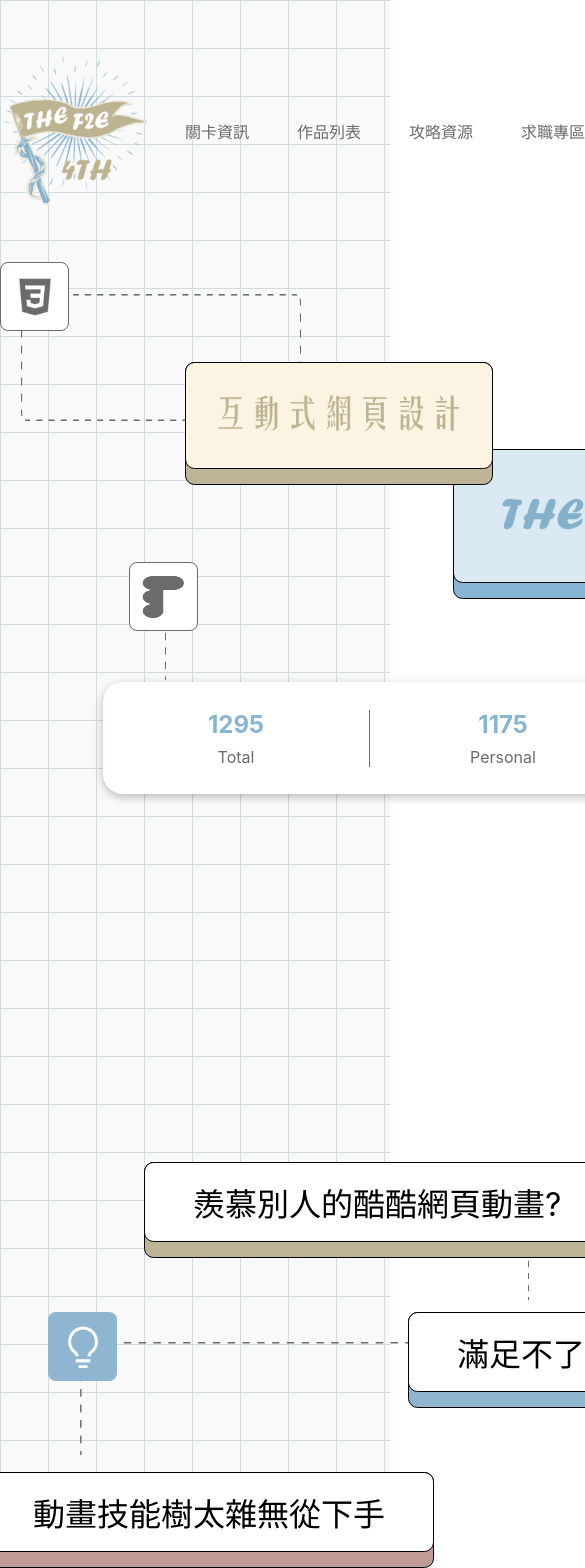
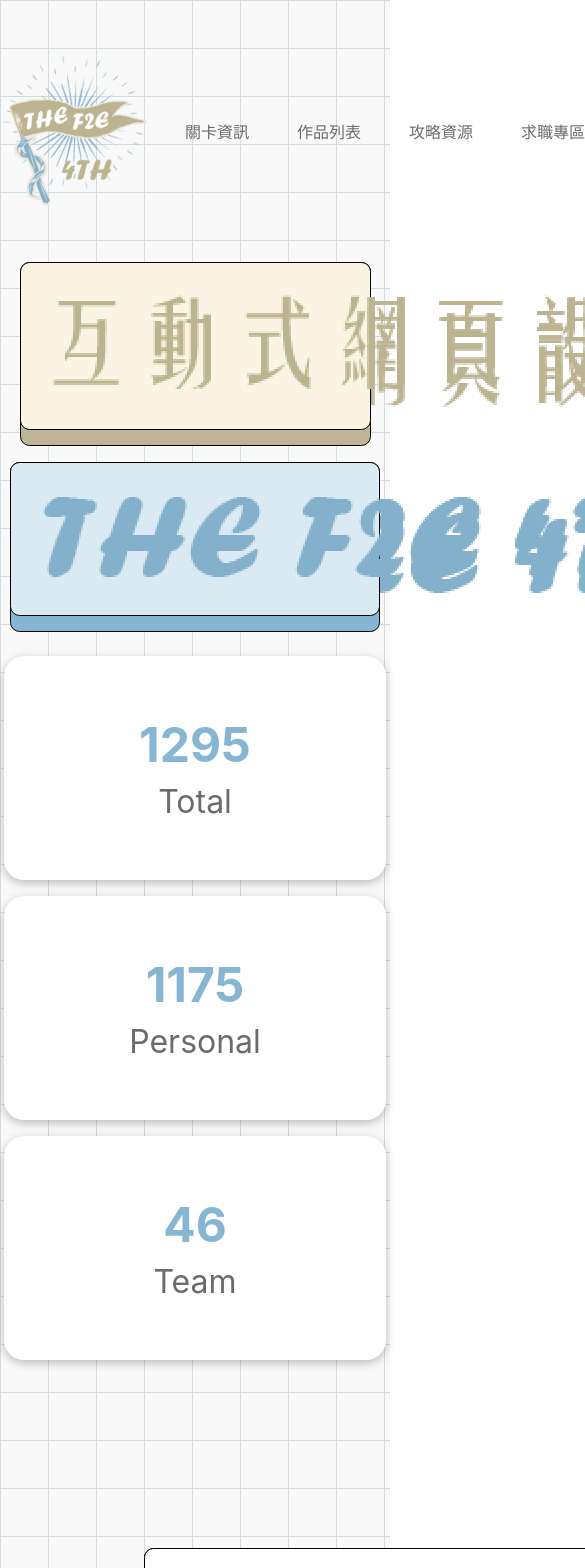
Before and after one commit to ms314006/event-website, a Next.js app: page / in a window 390 px wide. Shown: the top 1568 px of the page, 585 px wide, since content can reach past the window. Built offline with nearby package versions, Linux system fonts and the light colour scheme.

Commit message:
ADD Introduction responsive ui

```diff
--- a/components/Introduction/index.js
+++ b/components/Introduction/index.js
@@ -8,6 +8,7 @@ import styles from './introduction.module.css'
 export default function Introduction() {
   const zIndexTop = { zIndex: 5 };
   return (
+    <>
       <div className={styles.container}>
         <SkillIconWrap border>
           <Image src="./assets/css3.png" alt="css3" width={42} height={42} />
@@ -105,5 +106,44 @@ export default function Introduction() {
           </div>
         </div>
       </div>
+      <div className={styles.mobileContainer}>
+        <Shade
+          color="#fcf4e2"
+          shadowColor="#bfb596"
+          shadowTop="1rem"
+          contentPadding="2rem"
+          width="90vw"
+          customStyles={{ margin: '0rem auto', marginBottom: '2rem', textAlign: 'center' }}
+        >
+          <Image src={title} alt="title" />
+        </Shade>
+        <Shade
+          shadowTop="1rem"
+          contentPadding="2rem"
+          width="95vw"
+          customStyles={{ margin: '0rem auto', marginBottom: '2rem', textAlign: 'center' }}
+        >
+          <Image src={eventName} alt="eventName" />
+        </Shade>
+        <div className={styles.eventRecords}>
+          <div className={styles.recordContainer}>
+            <span className={styles.record}>1295</span>
+            <span className={styles.recordName}>Total</span>
+          </div>
+        </div>
+        <div className={styles.eventRecords}>
+          <div className={styles.recordContainer}>
+            <span className={styles.record}>1175</span>
+            <span className={styles.recordName}>Personal</span>
+          </div>
+        </div>
+        <div className={styles.eventRecords}>
+          <div className={styles.recordContainer}>
+            <span className={styles.record}>46</span>
+            <span className={styles.recordName}>Team</span>
+          </div>
+        </div>
+      </div>
+    </>
   )
 }
--- a/components/Introduction/introduction.module.css
+++ b/components/Introduction/introduction.module.css
@@ -3,6 +3,10 @@
   width: 64.375rem;
   height: 45rem;
   margin: 0rem auto;
+}
+
+.mobileContainer {
+  display: none;
 }
 
 .absolute {
@@ -44,3 +48,31 @@
   font-size: 1rem;
   color: #6B6B6B;
 }
+
+@media all and (max-width: 1100px) {
+  .container {
+    display: none;
+  }
+
+  .mobileContainer {
+    display: flex;
+    flex-direction: column;
+  }
+
+  .eventRecords {
+    margin: 0.5rem auto;
+    width: 98vw;
+    height: 14rem;
+  }
+
+  .record {
+    font-weight: 700;
+    font-size: 3rem;
+    margin-bottom: 0.5rem;
+  }
+
+  .recordName {
+    font-size: 2rem;
+    color: #6B6B6B;
+  }
+}
```
Lines whose indentation alone changed are shown as unchanged.
